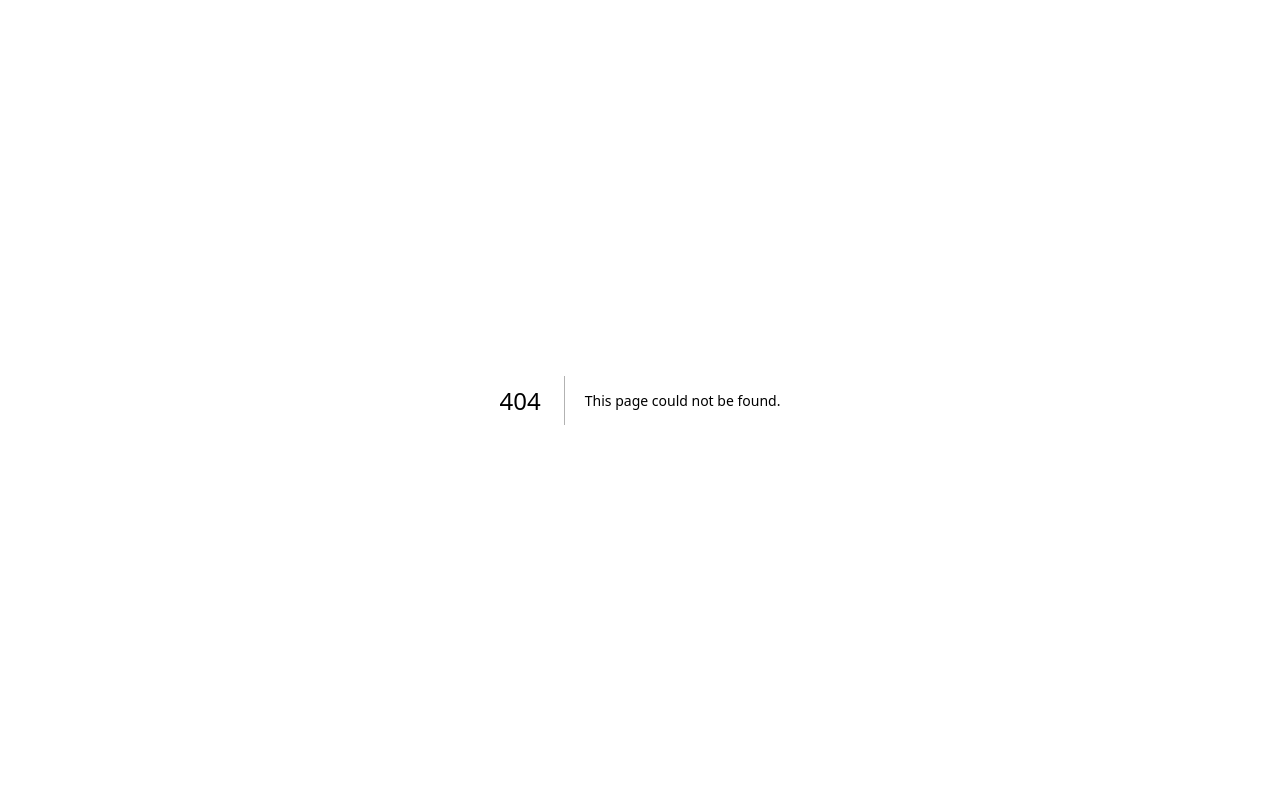
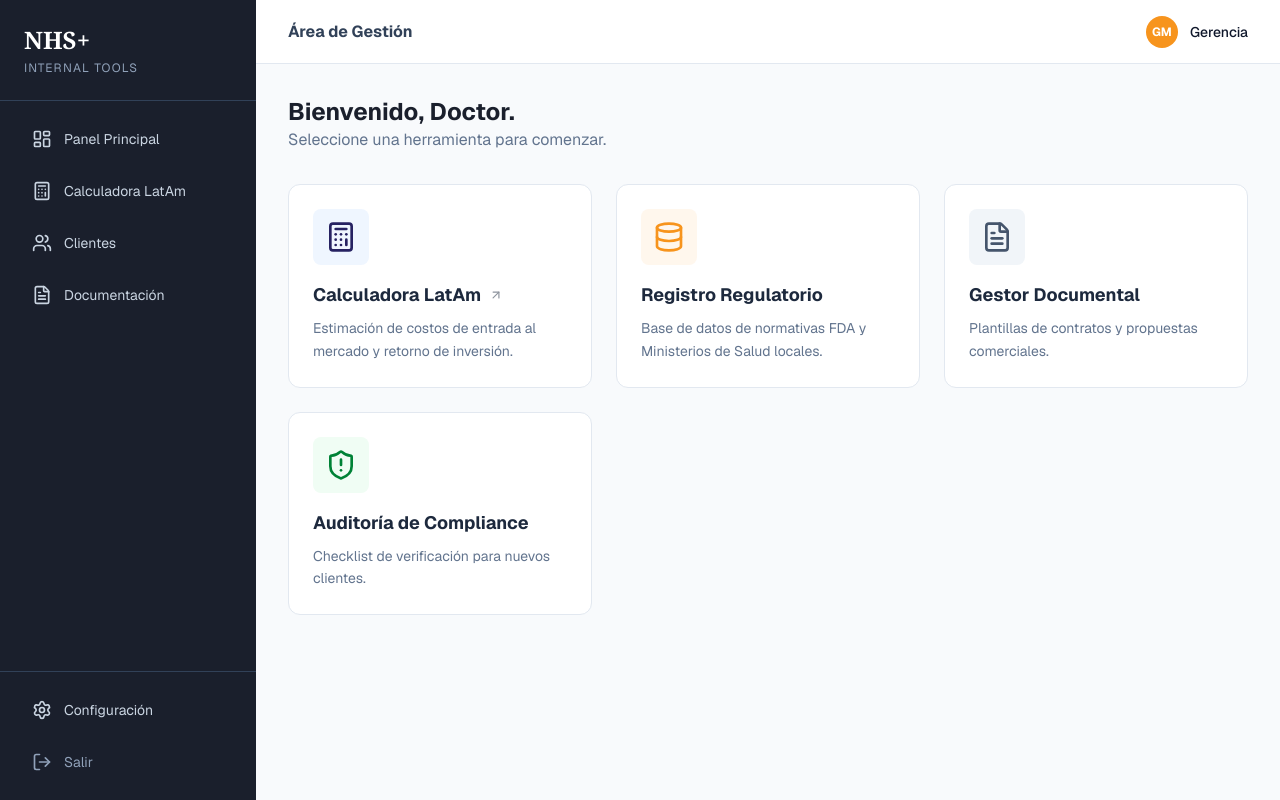
Before and after one commit to dralexeicarrillo-cell/nexus-health-web, a Next.js app: page /dashboard in a window 1280 px wide. Before the commit this address had no page. Built offline with nearby package versions, Linux system fonts and the light colour scheme.

Commit message:
Agregando estructura del Dashboard privado

```diff
--- /dev/null
+++ b/src/app/dashboard/layout.tsx
@@ -0,0 +1,73 @@
+import Link from "next/link";
+import {
+  LayoutDashboard,
+  Calculator,
+  FileText,
+  Settings,
+  LogOut,
+  Users
+} from "lucide-react";
+
+export default function DashboardLayout({
+  children,
+}: {
+  children: React.ReactNode;
+}) {
+  return (
+    <div className="flex h-screen bg-slate-50 text-slate-900 font-sans">
+
+      {/* SIDEBAR - Navegación Lateral */}
+      <aside className="w-64 bg-[#1A1F2C] text-white flex flex-col hidden md:flex">
+        <div className="p-6 border-b border-slate-700">
+           <span className="font-serif text-2xl font-bold">NHS+</span>
+           <span className="text-xs text-slate-400 block tracking-widest mt-1">INTERNAL TOOLS</span>
+        </div>
+
+        <nav className="flex-1 p-4 space-y-2">
+          <NavItem href="/dashboard" icon={<LayoutDashboard size={20} />} label="Panel Principal" />
+          <NavItem href="https://calc.nhealths.com" icon={<Calculator size={20} />} label="Calculadora LatAm" external />
+          <NavItem href="/dashboard/clientes" icon={<Users size={20} />} label="Clientes" />
+          <NavItem href="/dashboard/docs" icon={<FileText size={20} />} label="Documentación" />
+        </nav>
+
+        <div className="p-4 border-t border-slate-700 space-y-2">
+          <NavItem href="/dashboard/settings" icon={<Settings size={20} />} label="Configuración" />
+          <Link href="/" className="flex items-center gap-3 px-4 py-3 text-slate-400 hover:text-white hover:bg-white/10 rounded-lg transition-all text-sm">
+            <LogOut size={20} />
+            <span>Salir</span>
+          </Link>
+        </div>
+      </aside>
+
+      {/* CONTENIDO PRINCIPAL */}
+      <main className="flex-1 overflow-y-auto">
+        <header className="bg-white border-b border-slate-200 h-16 flex items-center justify-between px-8">
+           <h1 className="font-bold text-slate-700">Área de Gestión</h1>
+           <div className="flex items-center gap-3">
+              <div className="w-8 h-8 bg-[#F7941D] rounded-full flex items-center justify-center text-white font-bold text-xs">
+                GM
+              </div>
+              <span className="text-sm font-medium">Gerencia</span>
+           </div>
+        </header>
+        <div className="p-8">
+          {children}
+        </div>
+      </main>
+    </div>
+  );
+}
+
+// Pequeño componente para los botones del menú
+function NavItem({ href, icon, label, external = false }: { href: string, icon: React.ReactNode, label: string, external?: boolean }) {
+  return (
+    <Link
+      href={href}
+      target={external ? "_blank" : undefined}
+      className="flex items-center gap-3 px-4 py-3 text-slate-300 hover:text-white hover:bg-white/10 rounded-lg transition-all text-sm"
+    >
+      {icon}
+      <span>{label}</span>
+    </Link>
+  );
+}
--- /dev/null
+++ b/src/app/dashboard/page.tsx
@@ -0,0 +1,75 @@
+import Link from "next/link";
+import { Calculator, FileText, ArrowUpRight, Database, ShieldAlert } from "lucide-react";
+
+export default function DashboardPage() {
+  return (
+    <div>
+      <div className="mb-8">
+        <h2 className="text-2xl font-bold text-[#1A1F2C]">Bienvenido, Doctor.</h2>
+        <p className="text-slate-500">Seleccione una herramienta para comenzar.</p>
+      </div>
+
+      <div className="grid grid-cols-1 md:grid-cols-2 lg:grid-cols-3 gap-6">
+
+        {/* CARD 1: Calculadora (Enlace Externo a tu subdominio) */}
+        <ToolCard
+          href="https://calc.nhealths.com"
+          icon={<Calculator size={32} />}
+          title="Calculadora LatAm"
+          desc="Estimación de costos de entrada al mercado y retorno de inversión."
+          color="bg-blue-50 text-[#262262]"
+          external
+        />
+
+        {/* CARD 2: Base de Conocimiento */}
+        <ToolCard
+          href="#"
+          icon={<Database size={32} />}
+          title="Registro Regulatorio"
+          desc="Base de datos de normativas FDA y Ministerios de Salud locales."
+          color="bg-orange-50 text-[#F7941D]"
+        />
+
+        {/* CARD 3: Documentos */}
+        <ToolCard
+          href="#"
+          icon={<FileText size={32} />}
+          title="Gestor Documental"
+          desc="Plantillas de contratos y propuestas comerciales."
+          color="bg-slate-100 text-slate-600"
+        />
+
+        {/* CARD 4: Auditoría */}
+        <ToolCard
+          href="#"
+          icon={<ShieldAlert size={32} />}
+          title="Auditoría de Compliance"
+          desc="Checklist de verificación para nuevos clientes."
+          color="bg-green-50 text-green-700"
+        />
+
+      </div>
+    </div>
+  );
+}
+
+function ToolCard({ href, icon, title, desc, color, external }: any) {
+  return (
+    <Link
+      href={href}
+      target={external ? "_blank" : undefined}
+      className="bg-white p-6 rounded-xl border border-slate-200 hover:border-[#262262] hover:shadow-lg transition-all group relative overflow-hidden"
+    >
+      <div className={`w-14 h-14 rounded-lg flex items-center justify-center mb-4 ${color}`}>
+        {icon}
+      </div>
+      <h3 className="font-bold text-lg text-slate-800 mb-2 group-hover:text-[#262262] flex items-center gap-2">
+        {title}
+        {external && <ArrowUpRight size={14} className="opacity-50" />}
+      </h3>
+      <p className="text-sm text-slate-500 leading-relaxed">
+        {desc}
+      </p>
+    </Link>
+  );
+}
```
